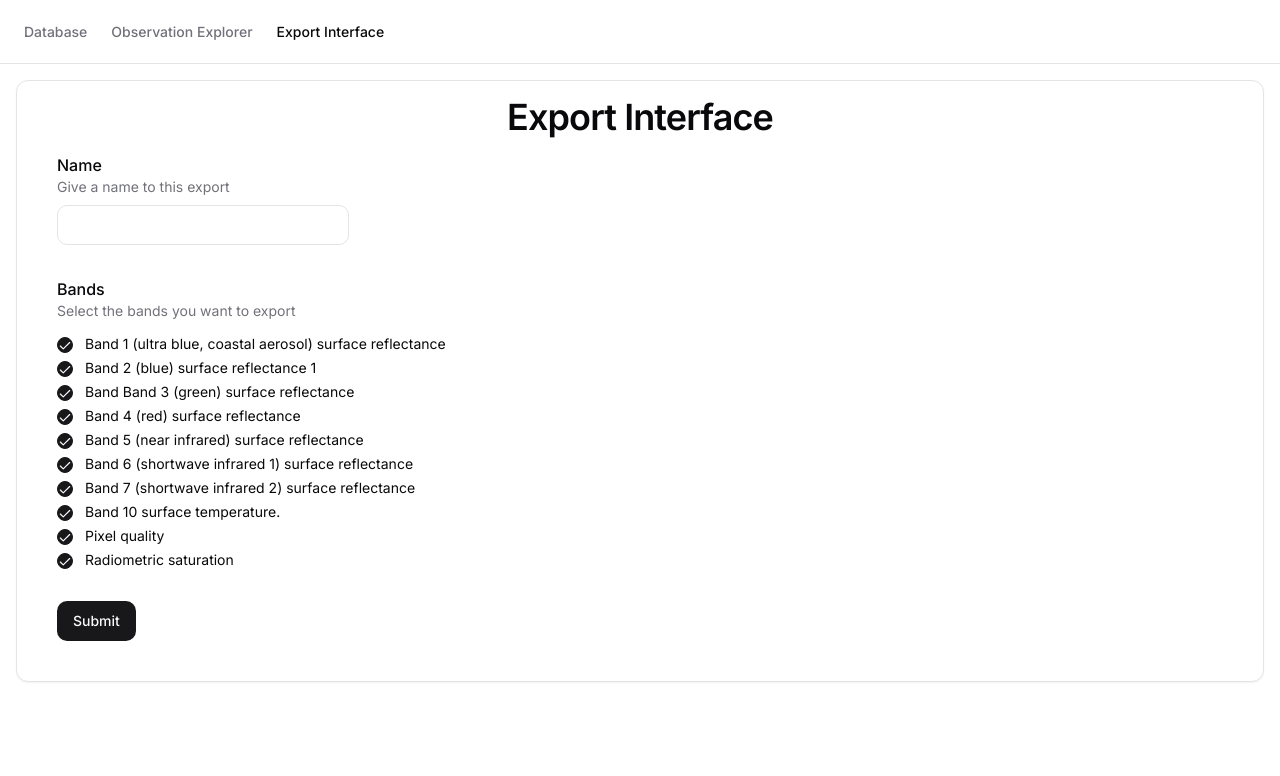
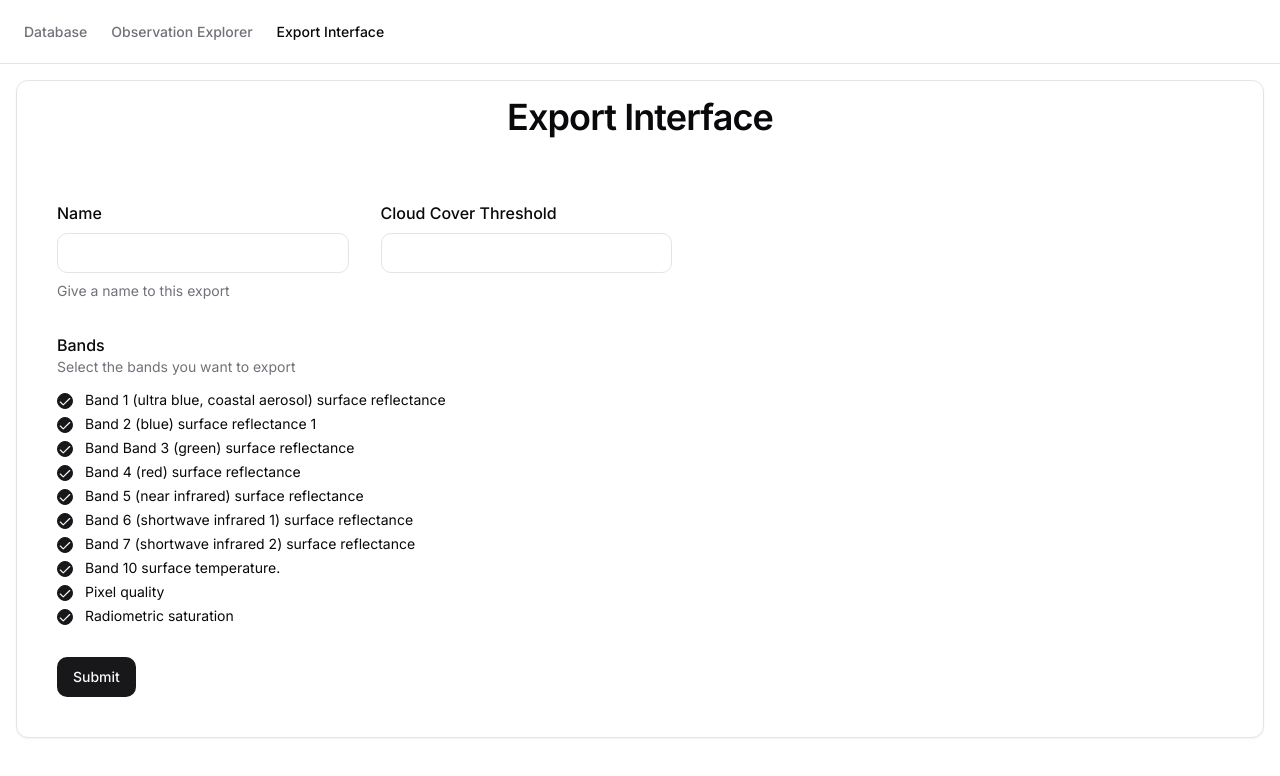
Before and after one commit to khashazad/cardillelab-lakes-interface, a Next.js app: page /export in a window 1280 px wide. Shown: the top 776 px of the page. Built offline with nearby package versions, Linux system fonts and the light colour scheme.

Commit message:
add name and cloudcover threshold inputs and send export request to server

```diff
--- a/app/export/page.tsx
+++ b/app/export/page.tsx
@@ -14,11 +14,11 @@ import {
   FormLabel,
   FormMessage,
 } from "@/components/ui/form";
-import { toast } from "@/components/ui/use-toast";
 import { TExportSchema, exportSchema } from "@/lib/validation-schemas";
 import { Bands } from "@/lib/types";
 import { Card, CardContent, CardTitle } from "@/components/ui/card";
 import { Input } from "@/components/ui/input";
+import axios from "axios";
 
 export default function ExportPage() {
   const form = useForm<TExportSchema>({
@@ -28,15 +28,13 @@ export default function ExportPage() {
     },
   });
 
-  function onSubmit(data: TExportSchema) {
-    toast({
-      title: "You submitted the following values:",
-      description: (
-        <pre className="mt-2 w-[340px] rounded-md bg-slate-950 p-4">
-          <code className="text-white">{JSON.stringify(data, null, 2)}</code>
-        </pre>
-      ),
-    });
+  async function onSubmit(data: TExportSchema) {
+    try {
+      console.log(data);
+      await axios.post("http://localhost:4000/exports", data);
+    } catch (error) {
+      console.error(error);
+    }
   }
 
   return (
@@ -45,27 +43,47 @@ export default function ExportPage() {
         Export Interface
       </CardTitle>
 
-      <CardContent className="pt-4">
+      <CardContent className="pt-16">
         <Form {...form}>
           <form onSubmit={form.handleSubmit(onSubmit)} className="space-y-8">
+            <div className="flex justify-start gap-8">
               <FormField
                 control={form.control}
                 name="name"
                 render={({ field }) => (
                   <FormItem className="w-1/4">
-                  <div className="">
                     <FormLabel className="text-base">Name</FormLabel>
+                    <FormControl>
+                      <Input {...field} />
+                    </FormControl>
+                    <FormMessage />
                     <FormDescription>
                       Give a name to this export
                     </FormDescription>
-                  </div>
+                  </FormItem>
+                )}
+              />
+              <FormField
+                control={form.control}
+                name="cloudCoverThreshold"
+                render={({ field }) => (
+                  <FormItem className="w-1/4">
+                    <FormLabel className="text-base">
+                      Cloud Cover Threshold
+                    </FormLabel>
                     <FormControl>
-                    <Input {...field} />
+                      <Input
+                        {...field}
+                        onChange={(event) =>
+                          field.onChange(+event.target.value)
+                        }
+                      />
                     </FormControl>
                     <FormMessage />
                   </FormItem>
                 )}
               />
+            </div>
             <FormField
               control={form.control}
               name="bands"
--- a/lib/validation-schemas.ts
+++ b/lib/validation-schemas.ts
@@ -4,9 +4,22 @@ export const exportSchema = z.object({
   name: z.string({
     required_error: "You have to provide a name for this export",
   }),
+  cloudCoverThreshold: z
+    .number()
+    .int()
+    .positive()
+    .min(0, "Value cannot be negative")
+    .max(100, "Value cannot exceed 100"),
   bands: z.array(z.string()).refine((value) => value.some((item) => item), {
     message: "You have to select at least one band",
   }),
 });
 
 export type TExportSchema = TypeOf<typeof exportSchema>;
+
+export const lakeSchema = z.object({
+  lakeId: z.string(),
+  year: z.string(),
+});
+
+export type TLakeSchema = TypeOf<typeof lakeSchema>;
--- a/package.json
+++ b/package.json
@@ -20,6 +20,7 @@
     "@radix-ui/react-slot": "^1.0.2",
     "@radix-ui/react-tabs": "^1.0.4",
     "@radix-ui/react-toast": "^1.1.5",
+    "axios": "^1.6.8",
     "class-variance-authority": "^0.7.0",
     "clsx": "^2.1.0",
     "lucide-react": "^0.360.0",
```
Also changed, not shown: app/explorer/page.tsx (+3 -14 lines), validation.ts (deleted, +0 -8 lines), 1 other file (tests, documents, lock files or other folders). Lines whose indentation alone changed are shown as unchanged.
